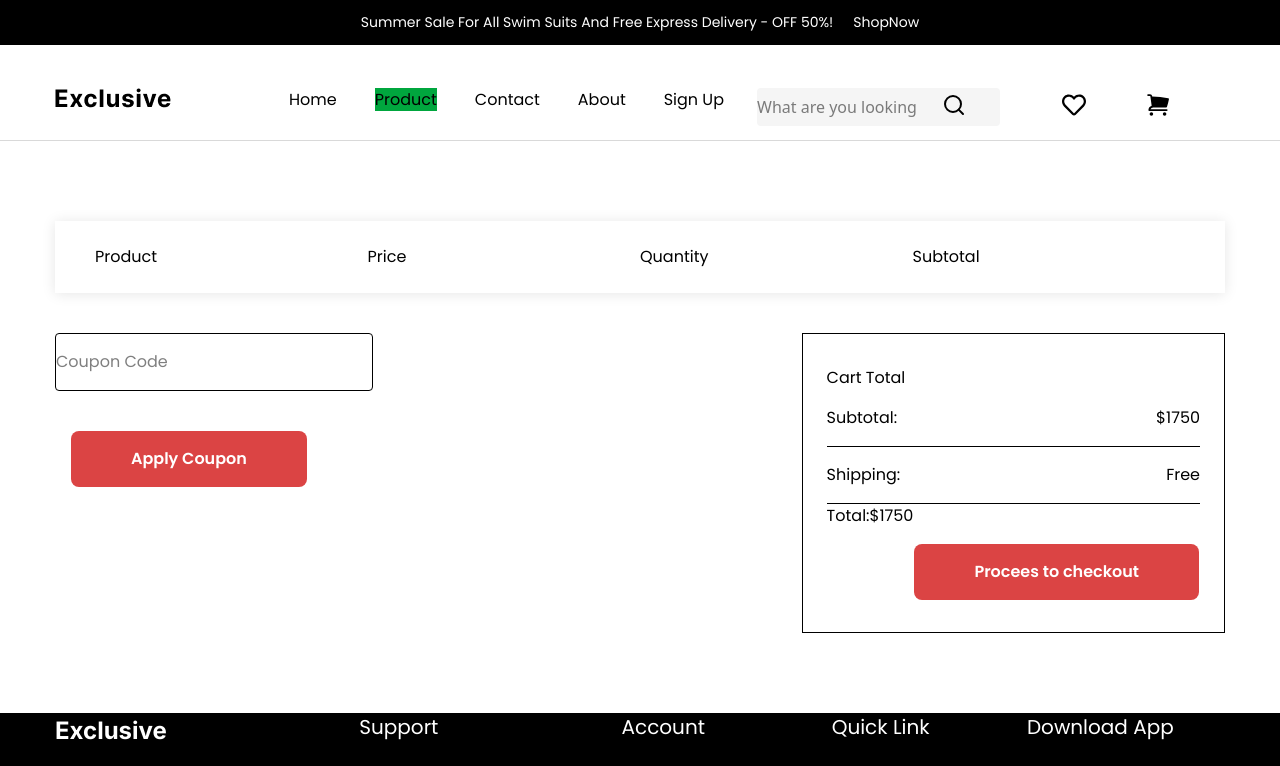
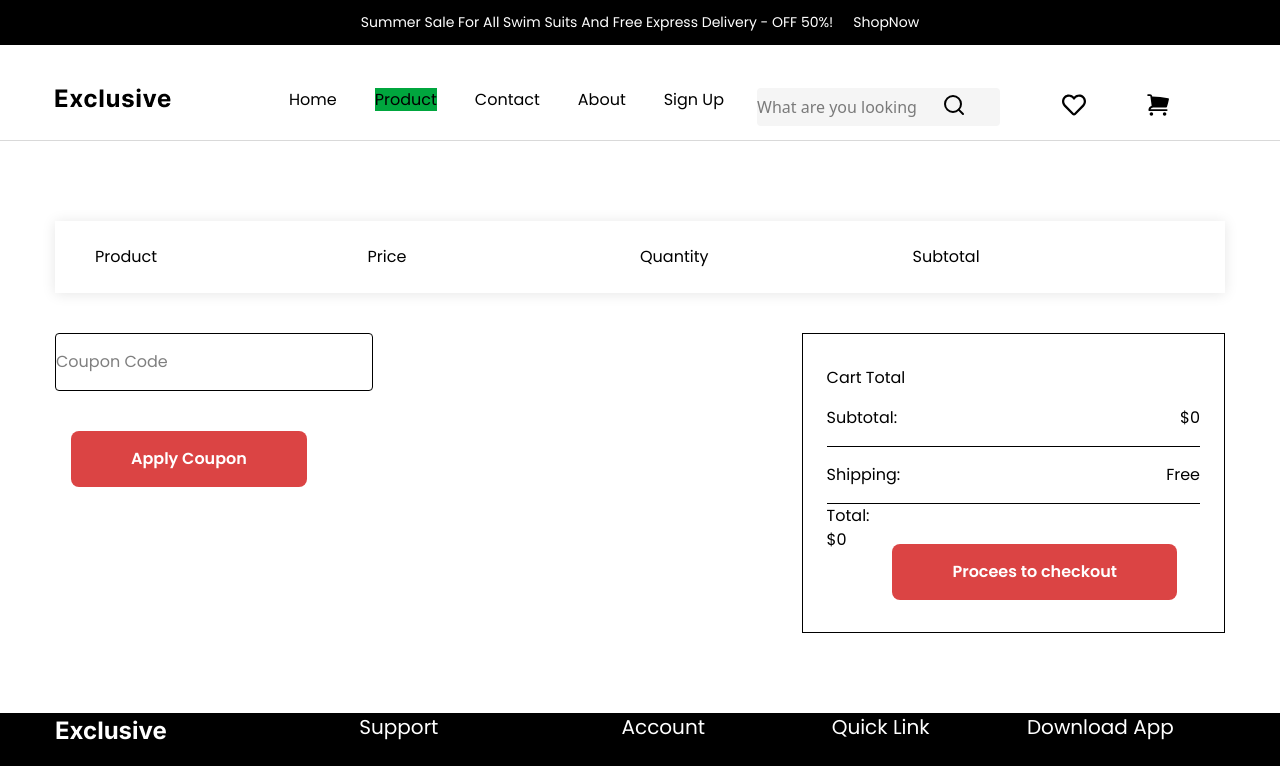
Before and after one commit to Hlwyeasin/Ecommerce1, a React (Vite) app: page /CartChart in a window 1280 px wide. Shown: the top 766 px of the page. Built offline with nearby package versions, Linux system fonts and the light colour scheme; a web font is replaced by a local one.

Commit message:
add new change

```diff
--- a/src/pages/CartChart.jsx
+++ b/src/pages/CartChart.jsx
@@ -11,6 +11,19 @@ import Product from "./Product";
 const CartChart = () => {
   const data = useSelector((state) => state.cartDetails.cartItems);
   console.log(data);
+
+  const  totalPrice = data.reduce ((prev, current)=>{
+    console.log(prev, "prev");
+
+    console.log(current.price, "current");
+
+    return prev + (current.price * current.cartQun)
+
+
+
+  },0)
+  console.log(totalPrice);
+
 
   return (
     <div className="py-20 font-primary">
@@ -117,7 +130,7 @@ const CartChart = () => {
 
               <div className="flex  justify-between  border-b py-4">
                 <p>Subtotal:</p>
-                <p>$1750</p>
+                <p>${totalPrice}</p>
               </div>
 
               <div className="flex justify-between border-b py-4">
@@ -125,9 +138,11 @@ const CartChart = () => {
                 <p>Free</p>
               </div>
 
-              <div className="flex justify-between ">
-                <p>Total:</p>
-                <p>$1750</p>
+              <div className=" relative flex justify-between ">
+                <div>
+                  <p >Total:</p>
+             <p>${totalPrice}</p>
+                </div>
 
                 <div className="mx-auto text-center">
                   <button
```
